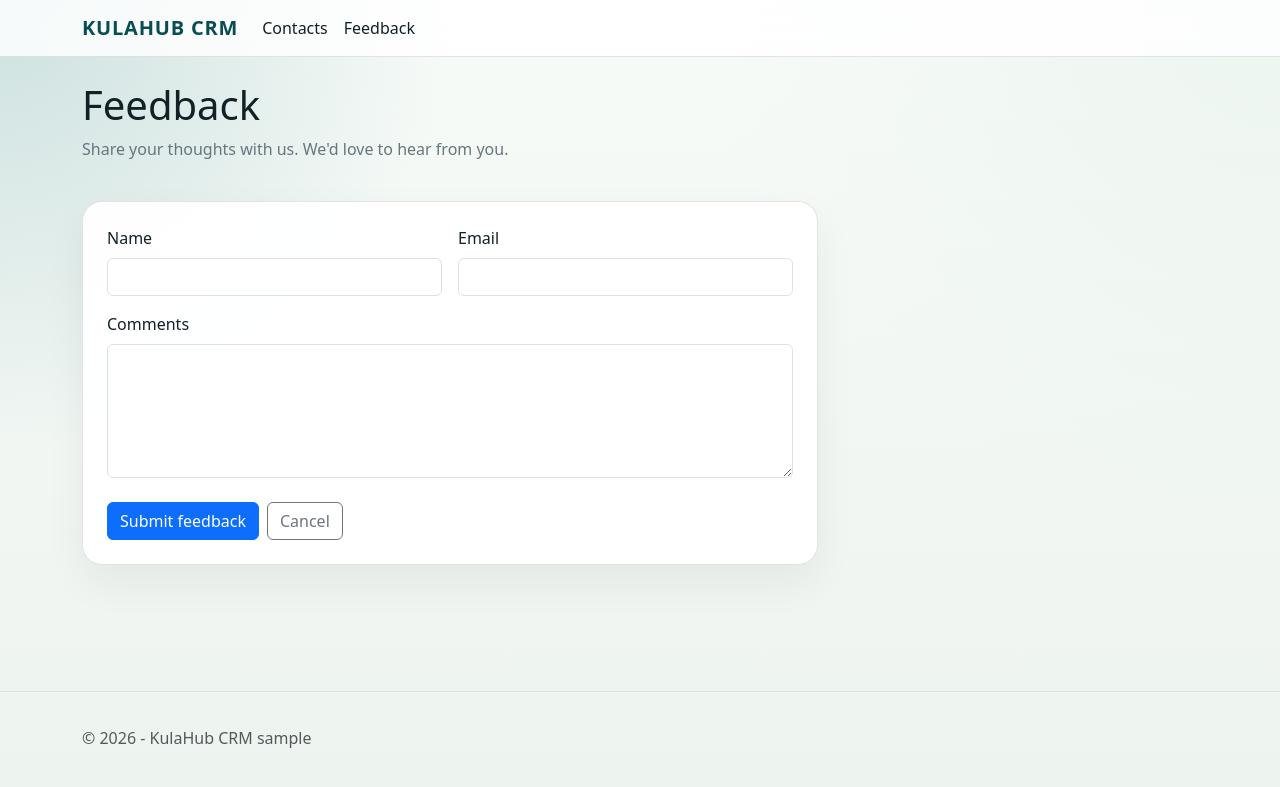
After one commit to timmetcalfe/KulaHubIssues, an ASP.NET Core app: page /Feedback in a window 1280 px wide. The commit adds this page. Shown: the top 787 px of the page. Run offline with ASP.NET Core 8, Linux system fonts and the light colour scheme; style sheets or scripts are compiled from the project's sources; some libraries are stand-ins or nearby versions.

Commit message:
Add Feedback feature: entity, service, API endpoint, Razor Page, and database schema
Agent-Logs-Url: https://github.com/timmetcalfe/KulaHubIssues/sessions/37a77ff4-16d0-46a5-9249-6ce480202878

Co-authored-by: timmetcalfe <17435755+timmetcalfe@users.noreply.github.com>

```diff
--- a/src/KulaHub.Api/Program.cs
+++ b/src/KulaHub.Api/Program.cs
@@ -27,5 +27,6 @@ app.MapGet("/health", () => Results.Ok(new { status = "ok" }))
     .WithName("GetHealth");
 
 app.MapContactEndpoints();
+app.MapFeedbackEndpoints();
 
 app.Run();
--- a/src/KulaHub.Data/CrmContracts.cs
+++ b/src/KulaHub.Data/CrmContracts.cs
@@ -83,6 +83,10 @@ public sealed record CreateNoteResult(int NoteId);
 
 public sealed record CreateFormResult(int FormId);
 
+public sealed record SubmitFeedbackCommand(string Name, string? Email, string Comments);
+
+public sealed record SubmitFeedbackResult(int FeedbackId);
+
 public interface IKulaHubCrmService
 {
     Task<IReadOnlyList<ClientLookupDto>> GetClientsAsync(CancellationToken cancellationToken = default);
@@ -93,4 +97,5 @@ public interface IKulaHubCrmService
     Task<CreateContactResult> CreateContactAsync(CreateContactCommand command, OriginType originType, CancellationToken cancellationToken = default);
     Task<CreateNoteResult> AddNoteAsync(AddNoteCommand command, OriginType originType, CancellationToken cancellationToken = default);
     Task<CreateFormResult> CreateContactFormAsync(CreateContactFormCommand command, OriginType originType, CancellationToken cancellationToken = default);
+    Task<SubmitFeedbackResult> SubmitFeedbackAsync(SubmitFeedbackCommand command, CancellationToken cancellationToken = default);
 }
--- /dev/null
+++ b/src/KulaHub.Web/Pages/Feedback.cshtml
@@ -0,0 +1,57 @@
+@page
+@model KulaHub.Web.Pages.FeedbackModel
+@{
+    ViewData["Title"] = "Feedback";
+}
+
+<div class="page-header">
+    <div>
+        <h1>Feedback</h1>
+        <p class="lede">Share your thoughts with us. We'd love to hear from you.</p>
+    </div>
+</div>
+
+<div class="row g-4">
+    <div class="col-lg-8">
+        @if (Model.Submitted)
+        {
+            <div class="alert alert-success" role="alert">
+                Thank you for your feedback!
+            </div>
+        }
+        else
+        {
+            <div class="panel">
+                <form method="post">
+                    <div asp-validation-summary="ModelOnly" class="text-danger mb-3"></div>
+                    <div class="row g-3">
+                        <div class="col-md-6">
+                            <label asp-for="Input.Name" class="form-label"></label>
+                            <input asp-for="Input.Name" class="form-control" />
+                            <span asp-validation-for="Input.Name" class="text-danger"></span>
+                        </div>
+                        <div class="col-md-6">
+                            <label asp-for="Input.Email" class="form-label"></label>
+                            <input asp-for="Input.Email" class="form-control" />
+                            <span asp-validation-for="Input.Email" class="text-danger"></span>
+                        </div>
+                        <div class="col-12">
+                            <label asp-for="Input.Comments" class="form-label"></label>
+                            <textarea asp-for="Input.Comments" class="form-control" rows="5"></textarea>
+                            <span asp-validation-for="Input.Comments" class="text-danger"></span>
+                        </div>
+                    </div>
+
+                    <div class="mt-4 d-flex gap-2">
+                        <button type="submit" class="btn btn-primary">Submit feedback</button>
+                        <a class="btn btn-outline-secondary" asp-page="/Index">Cancel</a>
+                    </div>
+                </form>
+            </div>
+        }
+    </div>
+</div>
+
+@section Scripts {
+    <partial name="_ValidationScriptsPartial" />
+}
--- /dev/null
+++ b/src/KulaHub.Web/Pages/Feedback.cshtml.cs
@@ -0,0 +1,58 @@
+using System.ComponentModel.DataAnnotations;
+using KulaHub.Data;
+using Microsoft.AspNetCore.Mvc;
+using Microsoft.AspNetCore.Mvc.RazorPages;
+
+namespace KulaHub.Web.Pages;
+
+public sealed class FeedbackModel(IKulaHubCrmService crmService) : PageModel
+{
+    public bool Submitted { get; private set; }
+
+    [BindProperty]
+    public FeedbackInput Input { get; set; } = new();
+
+    public void OnGet()
+    {
+    }
+
+    public async Task<IActionResult> OnPostAsync(CancellationToken cancellationToken)
+    {
+        if (!ModelState.IsValid)
+        {
+            return Page();
+        }
+
+        try
+        {
+            await crmService.SubmitFeedbackAsync(
+                new SubmitFeedbackCommand(Input.Name!, Input.Email, Input.Comments!),
+                cancellationToken);
+
+            Submitted = true;
+            return Page();
+        }
+        catch (InvalidOperationException ex)
+        {
+            ModelState.AddModelError(string.Empty, ex.Message);
+            return Page();
+        }
+    }
+
+    public sealed class FeedbackInput
+    {
+        [Required]
+        [StringLength(100)]
+        [Display(Name = "Name")]
+        public string? Name { get; set; }
+
+        [EmailAddress]
+        [StringLength(60)]
+        [Display(Name = "Email")]
+        public string? Email { get; set; }
+
+        [Required]
+        [Display(Name = "Comments")]
+        public string? Comments { get; set; }
+    }
+}
--- a/src/KulaHub.Web/Pages/Shared/_Layout.cshtml
+++ b/src/KulaHub.Web/Pages/Shared/_Layout.cshtml
@@ -23,6 +23,9 @@
                         <li class="nav-item">
                             <a class="nav-link" asp-area="" asp-page="/Index">Contacts</a>
                         </li>
+                        <li class="nav-item">
+                            <a class="nav-link" asp-area="" asp-page="/Feedback">Feedback</a>
+                        </li>
                     </ul>
                 </div>
             </div>
```
Also changed, not shown: Database/Feedback.sql (added, +14 -0 lines), docs/data-model.md (+10 -0 lines), src/KulaHub.Api/FeedbackEndpoints.cs (added, +33 -0 lines), src/KulaHub.Data/Entities/Feedback.cs (added, +14 -0 lines), src/KulaHub.Data/KulaHubCrmService.cs (+29 -0 lines), src/KulaHub.Data/KulaHubDbContext.cs (+11 -0 lines).
